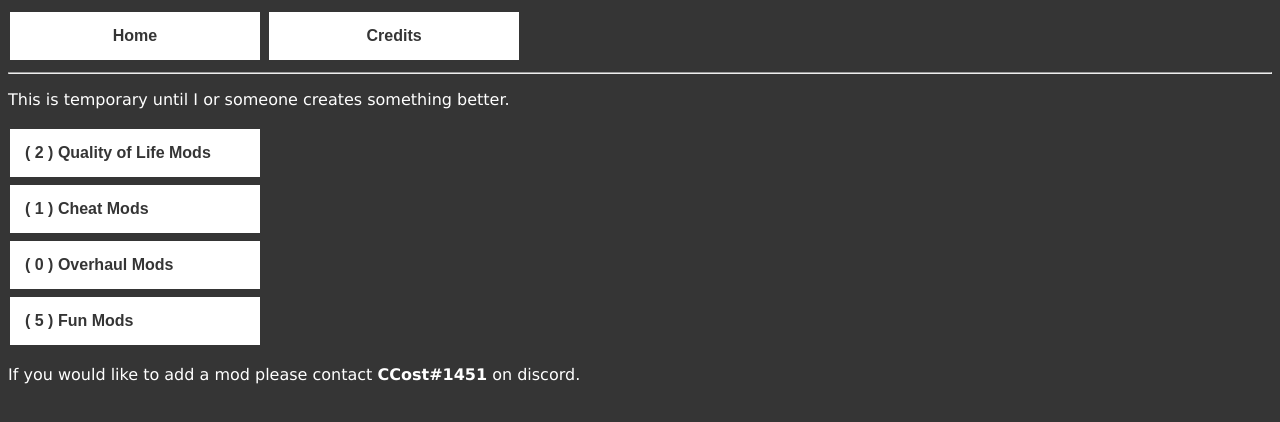
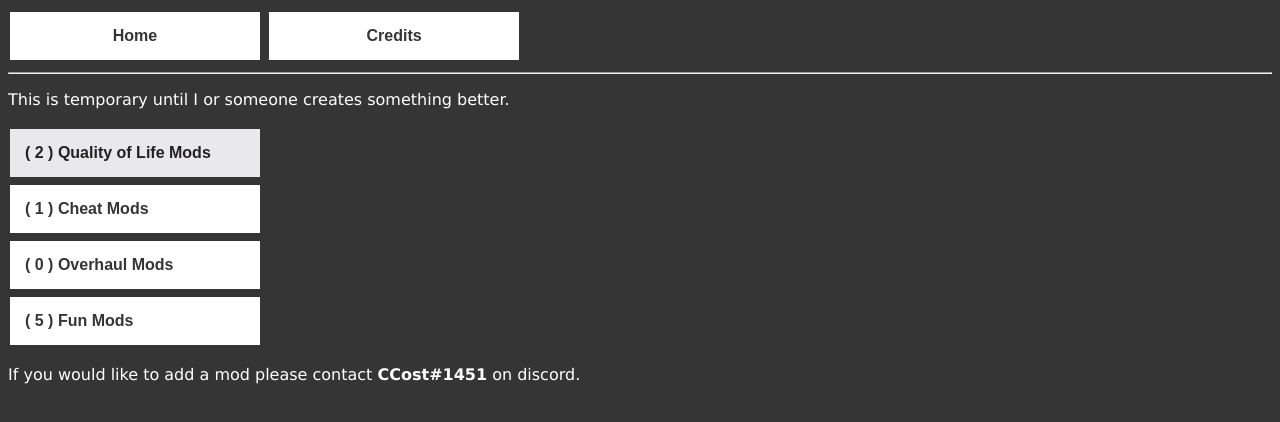
Before and after one commit to pamodding/pamodding.github.io, a plain HTML site: page index.html in a window 1280 px wide. In both pictures the pointer is over the button "( 2 ) Quality of Life Mods". Drawn offline with Linux system fonts and the light colour scheme.

Commit message:
added button hover

```diff
--- a/index.html
+++ b/index.html
@@ -48,6 +48,11 @@
   font-weight: bold;
   width: 250;
 }
+  .button:hover {
+    background: rgb(233, 232, 234);
+    color: rgb(35, 33, 33);
+    transition: 0.25s;
+}
   body { background-color: #353535; color: #FFFFFF; }
   .modtext {color: #FFFFFF}
   </style>
```
